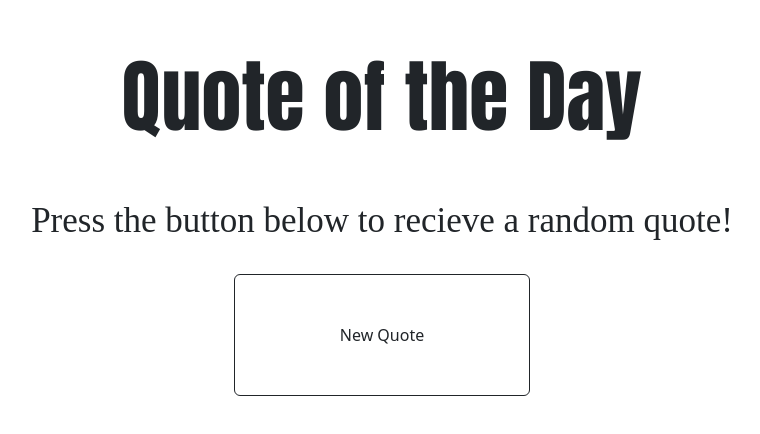
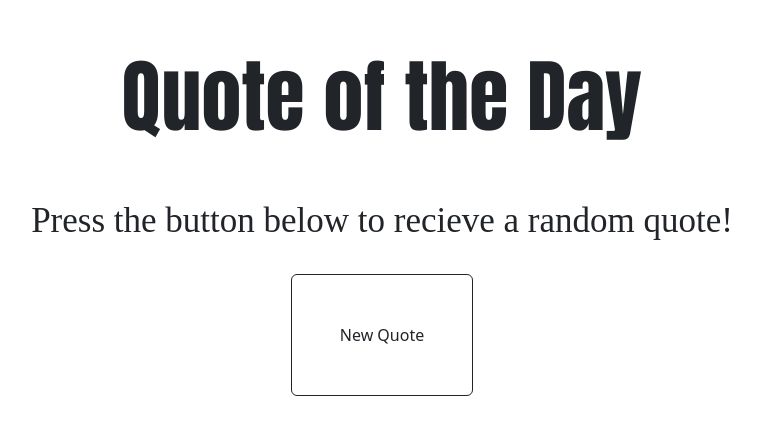
Before and after one commit to Mostafa-98/Random-Quotes-Project, a plain HTML site: page index.html in a window 1280 px wide. Shown: the whole page, without its empty margins (258-1018 px from the left). Drawn offline with Linux system fonts and the light colour scheme.

Commit message:
index.html

```diff
--- a/index.html
+++ b/index.html
@@ -14,7 +14,7 @@
     <div class="w-100 text-center p-5 main">
         <h1 class="text-center">Quote of the Day</h1>
         <h4 class="pt-5">Press the button below to recieve a random quote!</h4>
-        <button onclick="generateRandomQuote()" class="w-25 m-4 p-5 btn btn-outline-dark">New Quote</button>
+        <button onclick="generateRandomQuote()" class="m-4 p-5 btn btn-outline-dark w-auto">New Quote</button>
         <p id="quote" class="text-black fs-2 fst-italic"></p>
         <p id="author" class="fs-4 fst-italic text-dark-emphasis"></p>
     </div>
```
